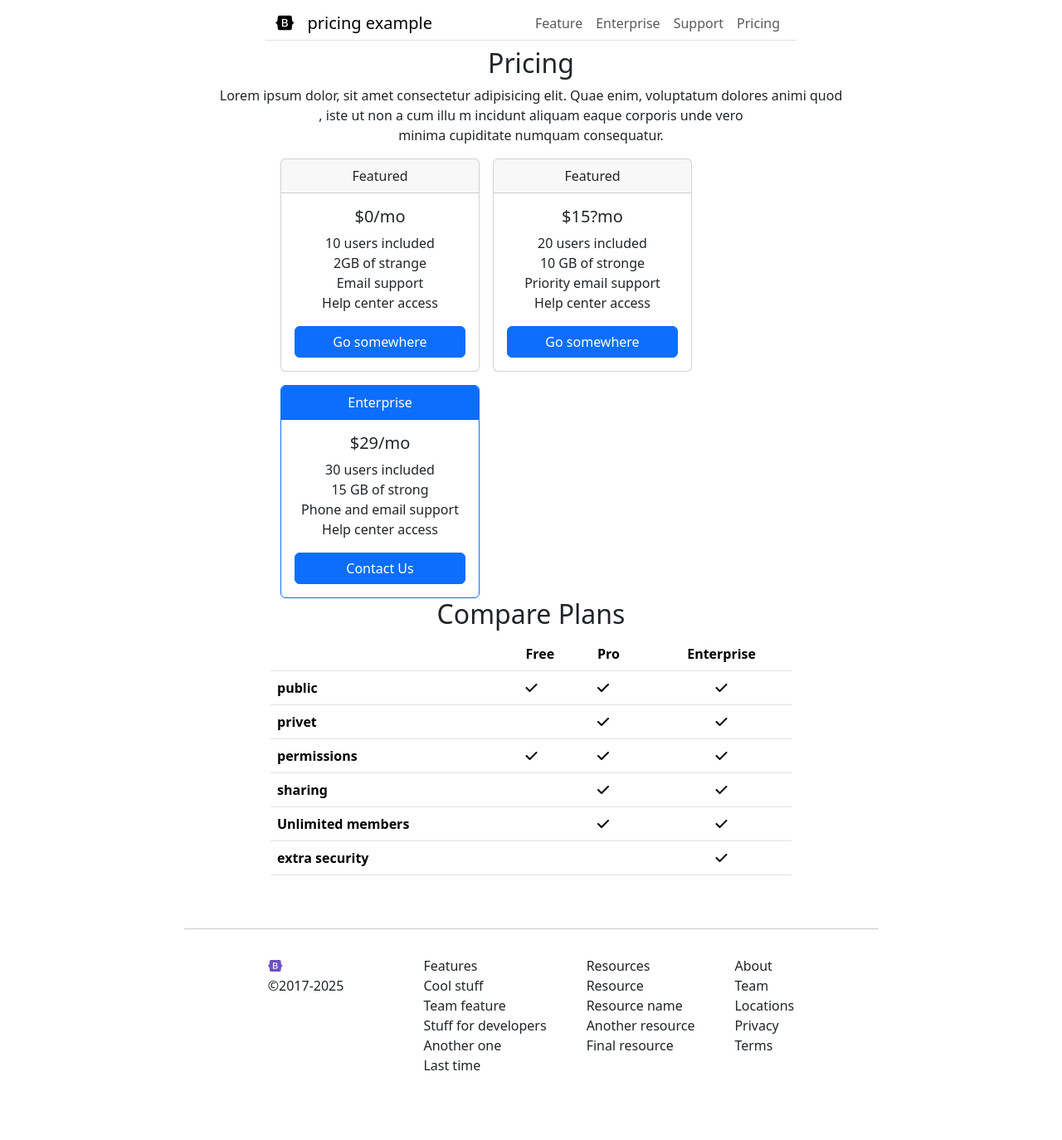
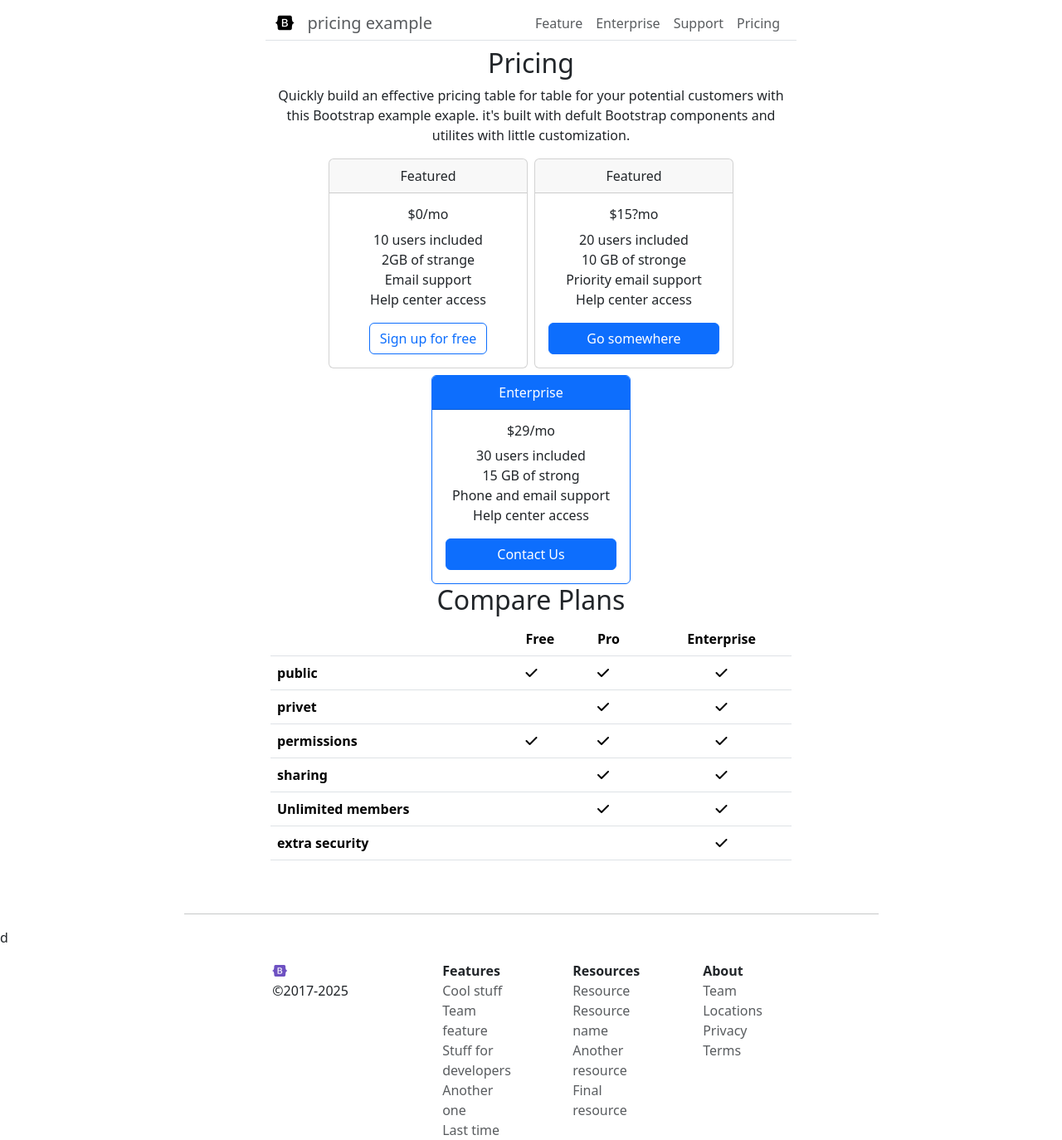
Before and after one commit to Ahmadrezaaa1382/layout-bootstrap, a plain HTML site: page tamrin bootstrap/index.html in a window 1280 px wide. Shown: the whole page at 83% size. Before the commit the page ends 1296 px from the top, so only its background shows below. Drawn offline with nearby package versions, Linux system fonts and the light colour scheme.

Commit message:
Add files via upload

```diff
--- a/tamrin bootstrap/index.html
+++ b/tamrin bootstrap/index.html
@@ -13,12 +13,12 @@
 </head>
 
 <body>
-  <nav class=" navbar navbar-expand-sm bg-white navbar-white">
-    <div class="container w-50 border-bottom">
+  <nav class=" navbar navbar-expand-sm bg-white navbar-white ">
+    <div class="container w-50 border-bottom d-flex justify-content-center">
       <a class="navbar-brand" href="#">
         <i class="fa-brands fa-bootstrap" style="color: #000000;"></i>
       </a>
-      <a class="navbar-brand" href="#">pricing example</a>
+      <a class="navbar-brand text-muted" href="#">pricing example</a>
       <button class="navbar-toggler" type="button" data-bs-toggle="collapse" data-bs-target="#collapsibleNavbar">
         <span class="navbar-toggler-icon"></span>
       </button>
@@ -27,16 +27,16 @@
       <div class="collapse navbar-collapse justify-content-end" id="collapsibleNavbar">
         <ul class="navbar-nav">
           <li class="nav-item">
-            <a class="nav-link small" href="#">Feature</a>
+            <a class="nav-link small text-muted" href="#">Feature</a>
           </li>
           <li class="nav-item">
-            <a class="nav-link" href="#">Enterprise</a>
+            <a class="nav-link text-muted" href="#">Enterprise</a>
           </li>
           <li class="nav-item">
-            <a class="nav-link" href="#">Support</a>
+            <a class="nav-link text-muted" href="#">Support</a>
           </li>
           <li class="nav-item">
-            <a class="nav-link" href="#">Pricing</a>
+            <a class="nav-link text-muted" href="#">Pricing</a>
           </li>
         </ul>
       </div>
@@ -47,24 +47,22 @@
   <!-- CARD -->
 
   <article class="container-fluid">
-    <div class="container text-center">
+    <div class="container text-center ">
       <h2>Pricing</h2>
-      <p>Lorem ipsum dolor, sit amet consectetur adipisicing elit.
-        Quae enim, voluptatum dolores animi quod <br>, iste ut non a cum illu m incidunt aliquam eaque corporis unde
-        vero <br> minima cupiditate numquam consequatur.</p>
+      <p>Quickly build an effective pricing table for table for your potential customers with <br> this Bootstrap example exaple. it's built with defult Bootstrap components and <br> utilites with little customization.</p>
     </div>
   </article>
 
   <article class="container-fluid">
-    <section class="container row gap-3 mx-auto w-50">
+    <section class="container row gap-2 mx-auto w-50 d-flex justify-content-center">
       <div class="card text-center p-0" style="width: 15rem;">
         <div class="card-header">
           Featured
         </div>
         <div class="card-body">
-          <h5 class="card-title">$0/mo</h5>
+          <h5 class="card-title fs-6">$0/mo</h5>
           <p class="card-text">10 users included <br> 2GB of strange <br> Email support  <br> Help center access</p>
-          <a href="#" class="btn btn-primary w-100">Go somewhere</a>
+          <a href="#" class=" w-100"><button type="button" class="btn btn-outline-primary">Sign up for free</button></a>
         </div>
 
       </div>
@@ -74,7 +72,7 @@
           Featured
         </div>
         <div class="card-body">
-          <h5 class="card-title">$15?mo</h5>
+          <h5 class="card-title fs-6">$15?mo</h5>
           <p class="card-text">20 users included <br> 10 GB of stronge <br> Priority email support <br> Help center access</p>
           <a href="#" class="btn btn-primary w-100">Go somewhere</a>
         </div>
@@ -88,7 +86,7 @@
           Enterprise
         </div>
         <div class="card-body ">
-          <h5 class="card-title">$29/mo</h5>
+          <h5 class="card-title fs-6">$29/mo</h5>
           <p>30 users included <br> 15 GB of strong <br> Phone and email support <br> Help center access</p>
           <a href="#" class="btn btn-primary w-100">Contact Us</a>
         </div>
@@ -159,10 +157,12 @@
     <hr class="w-75 d-flex justify-content-center">
   </div>
 
-  <!-- FOOTER -->
+  <!-- FOOTER -->d
   <footer class="container-fluid ">
-    <div class="container d-flex justify-content-center pt-3">
-      <ul class="list-group me-5">
+    <div class="container  w-50 pt-3 ">
+
+      <div class="row d-flex justify-content-center justify-content-around">
+ <ul class="list-group me-5 col-sm-12 col-xl-2">
         <li class="list-item" style="list-style-type: none;"><i class="fa-brands fa-bootstrap " style="color: #6e51c2;"></i></li>
         <li class="list-item" style="list-style-type: none;">&copy;2017-2025</li>
         <li class="list-item" style="list-style-type: none;"></li>
@@ -170,30 +170,32 @@
         <li class="list-item" style="list-style-type: none;"></li>
       </ul>
 
-      <ul class="list-group list-group-flush ms-5">
-        <li class="list-item" style="list-style-type: none;">Features</li>
-        <li class="list-item" style="list-style-type: none;">Cool stuff</li>
-        <li class="list-item" style="list-style-type: none;">Team feature</li>
-        <li class="list-item" style="list-style-type: none;">Stuff for developers</li>
-        <li class="list-item" style="list-style-type: none;">Another one</li>
-      <li class="list-item" style="list-style-type: none;">Last time</li>
+      <ul class="list-group list-group-flush ms-5 col-sm-12 col-xl-2">
+        <li class="list-item   fw-bold" style="list-style-type: none;">Features</li>
+        <li class="list-item  text-muted" style="list-style-type: none;">Cool stuff</li>
+        <li class="list-item  text-muted" style="list-style-type: none;">Team feature</li>
+        <li class="list-item  text-muted" style="list-style-type: none;">Stuff for developers</li>
+        <li class="list-item  text-muted" style="list-style-type: none;">Another one</li>
+        <li class="list-item  text-muted" style="list-style-type: none;">Last time</li>
       </ul>
 
-      <ul class="list-group list-group-flush ms-5">
-        <li class="list-item" style="list-style-type: none;">Resources</li>
-        <li class="list-item" style="list-style-type: none;">Resource</li>
-        <li class="list-item" style="list-style-type: none;">Resource name</li>
-        <li class="list-item" style="list-style-type: none;">Another resource</li>
-        <li class="list-item" style="list-style-type: none;">Final resource</li>
+      <ul class="list-group list-group-flush ms-5 col-sm-12 col-xl-2">
+        <li class="list-item  fw-bold" style="list-style-type: none;">Resources</li>
+        <li class="list-item  text-muted" style="list-style-type: none;">Resource</li>
+        <li class="list-item  text-muted" style="list-style-type: none;">Resource name</li>
+        <li class="list-item  text-muted" style="list-style-type: none;">Another resource</li>
+        <li class="list-item  text-muted" style="list-style-type: none;">Final resource</li>
       </ul>
 
-      <ul class="list-group list-group-flush ms-5">
-        <li class="list-item" style="list-style-type: none;">About</li>
-        <li class="list-item" style="list-style-type: none;">Team</li>
-        <li class="list-item" style="list-style-type: none;">Locations</li>
-        <li class="list-item" style="list-style-type: none;">Privacy</li>
-        <li class="list-item" style="list-style-type: none;">Terms</li>
+      <ul class="list-group list-group-flush ms-5 col-sm-12 col-xl-2">
+        <li class="list-item  fw-bold" style="list-style-type: none;">About</li>
+        <li class="list-item  text-muted " style="list-style-type: none;">Team</li>
+        <li class="list-item  text-muted " style="list-style-type: none;">Locations</li>
+        <li class="list-item  text-muted " style="list-style-type: none;">Privacy</li>
+        <li class="list-item  text-muted " style="list-style-type: none;">Terms</li>
       </ul>
+      </div>
+
     </div>
 
 
```
